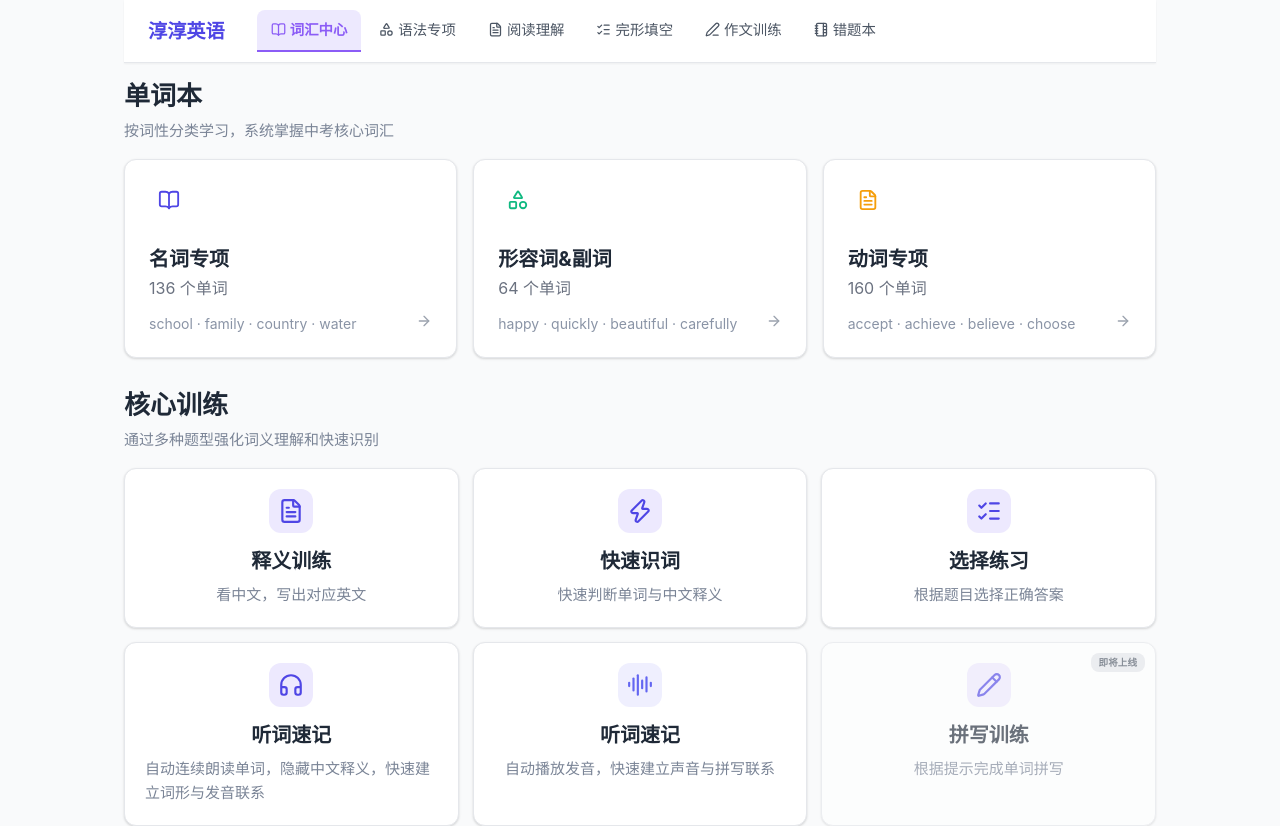
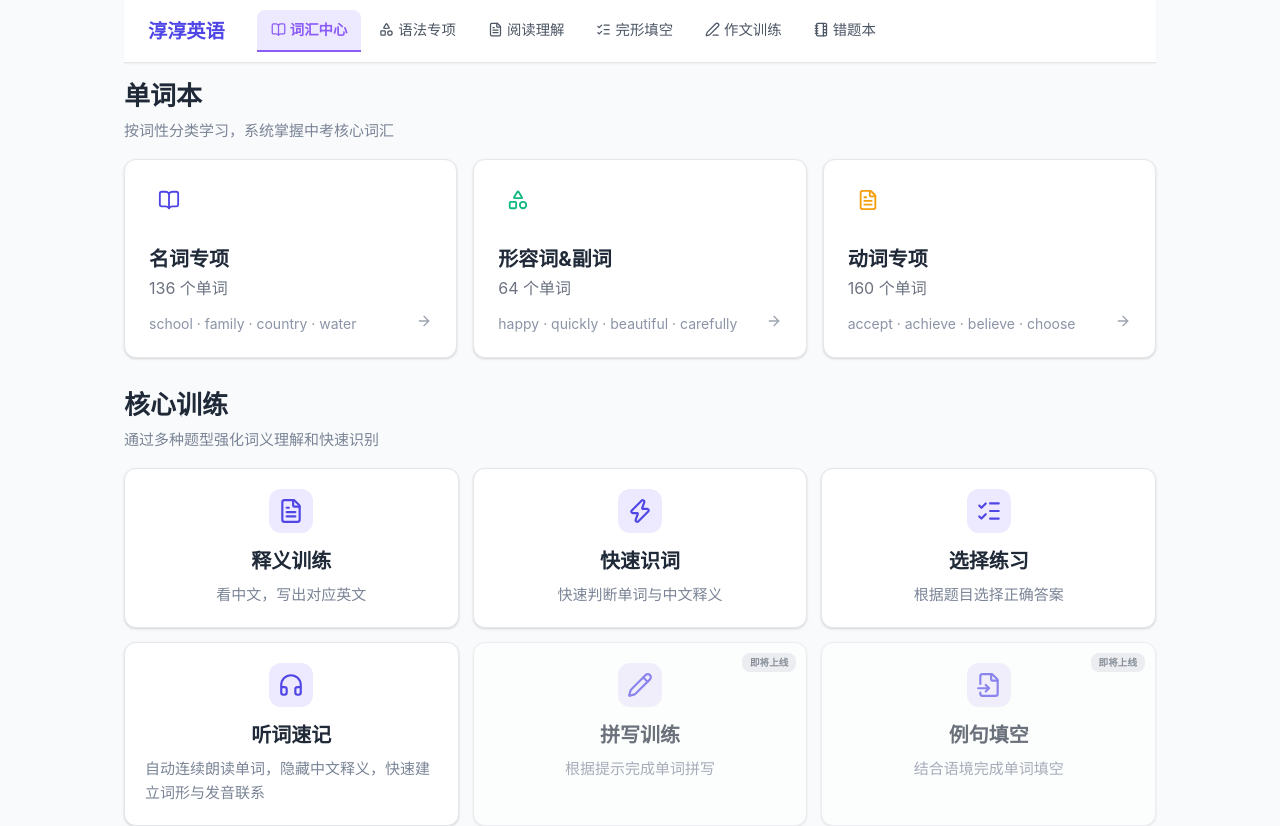
Before and after one commit to yanlei727-ui/tianjin-word-challenge, a React (Vite) app: page /vocabulary in a window 1280 px wide. Shown: the top 826 px of the page. Built offline with nearby package versions, Linux system fonts and the light colour scheme.

Commit message:
refactor: unify auto-recognize entry and remove duplicate card

```diff
--- a/src/App.tsx
+++ b/src/App.tsx
@@ -1,4 +1,4 @@
-import { BrowserRouter, Routes, Route } from 'react-router-dom';
+import { BrowserRouter, Routes, Route, Navigate, useSearchParams } from 'react-router-dom';
 import DesktopNavigation from './components/DesktopNavigation';
 import MobileBottomNavigation from './components/MobileBottomNavigation';
 import HomePage from './pages/HomePage';
@@ -19,6 +19,12 @@ import FavoritesPage from './pages/FavoritesPage';
 import FavoriteQuizPage from './pages/FavoriteQuizPage';
 import ListenSpeedPage from './pages/ListenSpeedPage';
 import './index.css';
+
+function ListenSpeedRedirect() {
+  const [searchParams] = useSearchParams();
+  const moduleParam = searchParams.get('module');
+  return <Navigate to={`/auto-recognize${moduleParam ? `?module=${moduleParam}` : ''}`} replace />;
+}
 
 export default function App() {
   return (
@@ -47,7 +53,7 @@ export default function App() {
             <Route path="/favorites" element={<FavoritesPage />} />
             <Route path="/favorite-quiz" element={<FavoriteQuizPage />} />
             <Route path="/auto-recognize" element={<ListenSpeedPage />} />
-            <Route path="/listen-speed" element={<ListenSpeedPage />} />
+            <Route path="/listen-speed" element={<ListenSpeedRedirect />} />
           </Routes>
         </main>
         <MobileBottomNavigation />
--- a/src/pages/ListenSpeedPage.tsx
+++ b/src/pages/ListenSpeedPage.tsx
@@ -497,7 +497,7 @@ export default function ListenSpeedPage() {
           </div>
           <div className="ls-completion">
             <div className="ls-completion-icon">🎉</div>
-            <div className="ls-completion-title">本轮听词速记完成！</div>
+            <div className="ls-completion-title">本轮自动认词完成！</div>
             <div className="ls-completion-stats">
               <div className="ls-stat-item">
                 <span className="ls-stat-value">{words.length}</span>
--- a/src/pages/VocabularyCenter.tsx
+++ b/src/pages/VocabularyCenter.tsx
@@ -1,5 +1,5 @@
 import { Link } from 'react-router-dom';
-import { BookOpen, Shapes, FileText, ListChecks, NotebookTabs, Star, Target, Zap, Pencil, Headphones, FileInput, ArrowRight, AudioLines } from 'lucide-react';
+import { BookOpen, Shapes, FileText, ListChecks, NotebookTabs, Star, Target, Zap, Pencil, Headphones, FileInput, ArrowRight } from 'lucide-react';
 import { MODULES, getModuleWords } from '../utils/modules';
 import { loadProgress } from '../utils/storage';
 
@@ -101,13 +101,7 @@ export default function VocabularyCenter() {
             <span className="vc-training-name">听词速记</span>
             <span className="vc-training-desc">自动连续朗读单词，隐藏中文释义，快速建立词形与发音联系</span>
           </Link>
-          <Link to="/listen-speed" className="vc-training-card">
-            <div className="vc-training-icon" style={{ background: 'rgba(99,102,241,0.1)', color: '#6366f1' }}>
-              <AudioLines size={26} strokeWidth={2} />
-            </div>
-            <span className="vc-training-name">听词速记</span>
-            <span className="vc-training-desc">自动播放发音，快速建立声音与拼写联系</span>
-          </Link>
+
           <div className="vc-training-card coming-soon">
             <span className="vc-training-badge">即将上线</span>
             <div className="vc-training-icon">
```
